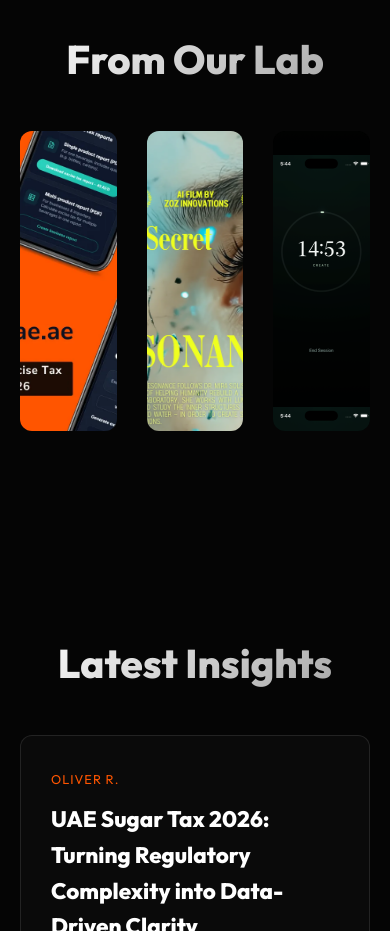
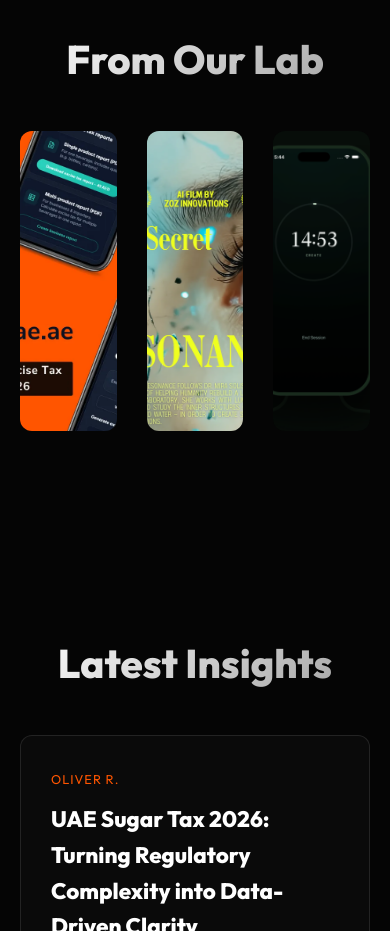
Before and after one commit to zozinnovations/zoz-website, a website built with Vite: page index.html in a window 390 px wide. Shown: the part 4300-5231 px from the top of the page. Built offline with nearby package versions, Linux system fonts and the light colour scheme.

Commit message:
Replace FocusTime card with 3-phone mockup image

```diff
--- a/style.css
+++ b/style.css
@@ -349,8 +349,7 @@ footer {
 }
 
 #project-focustime {
-    background-image: url('/focustime/screens/timer.png');
-    background-size: 120%;
+    background-image: url('/focustime-bg.png');
+    background-size: cover;
     background-position: center center;
-    image-rendering: -webkit-optimize-contrast;
 }
```
Also changed, not shown: public/focustime-bg.png (added).
